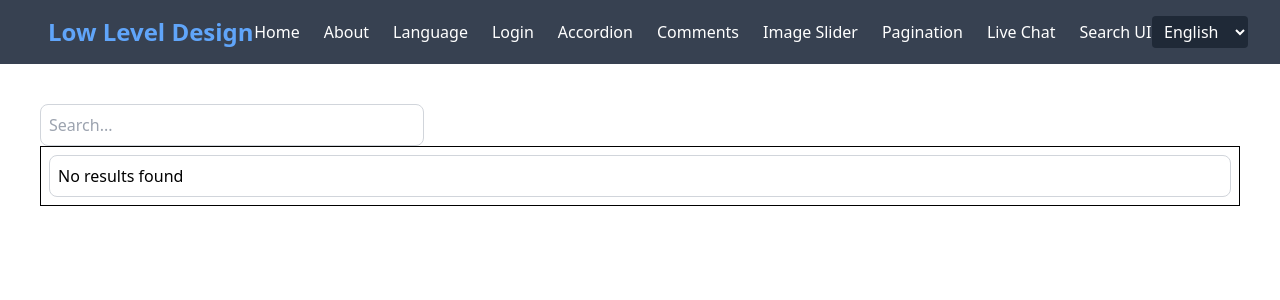
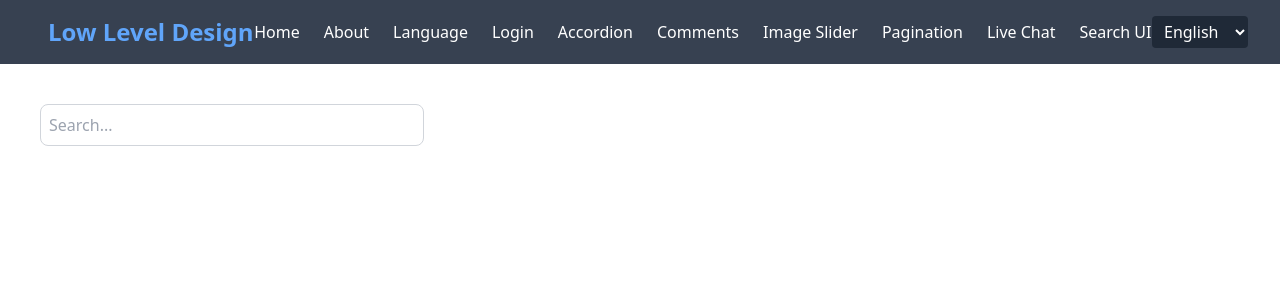
Before and after one commit to brij1728/low-level-design, a React (Vite) app: page /search-ui in a window 1280 px wide. Shown: the top 300 px of the page. Built offline with nearby package versions, Linux system fonts and the light colour scheme.

Commit message:
Refactor SearchUI component to include live search functionality and improve search results display

```diff
--- a/src/components/SearchUI/SearchUI.tsx
+++ b/src/components/SearchUI/SearchUI.tsx
@@ -3,66 +3,74 @@ import React, { ChangeEvent, useEffect, useState } from 'react';
 export const SearchUI = () => {
   const [searchText, setSearchText] = useState('');
   const [searchResults, setSearchResults] = useState<string[]>([]);
-  const [debouncedText, setDebouncedText] = useState(searchText);
   const [isResultsVisible, setIsResultsVisible] = useState(false);
 
+  // Fetch data when searchText changes with debounce
+  const fetchData = async () => {
+    if (searchText.trim()) {
+      try {
+        const response = await fetch(
+          `https://www.google.com/complete/search?client=firefox&q=${searchText}`
+        );
+        const data = await response.json();
+        console.log(data);
+        setSearchResults(data[1] || []); // Assuming search results are in data[1]
+      } catch (error) {
+        console.error('Error fetching search data:', error);
+      }
+    } else {
+      setSearchResults([]); // Clear results when the searchText is empty
+    }
+  };
 
-  // Debounce function to delay API calls when typing
+  // Debounce API call on searchText change
   useEffect(() => {
     const handler = setTimeout(() => {
-      setDebouncedText(searchText);
+      fetchData();
     }, 500);
+
     return () => {
-      clearTimeout(handler);
+      clearTimeout(handler); // Clear timeout on unmount or before the next call
     };
   }, [searchText]);
 
-  // Fetch data when the debounced search text changes
-  const fetchData = async () => {
-    if (debouncedText) {
-      try {
-        const response = await fetch(
-          `https://www.google.com/complete/search?client=firefox&q=${debouncedText}`
-        );
-        const data = await response.json();
-        console.log(data);
-        setSearchResults(data[1]);
-      } catch (error) {
-        console.error('Error fetching search data:', error);
-      }
-    }
-  };
-
-  useEffect(() => {
-    fetchData();
-  }, [debouncedText]);
-
+  // Handle input change
   const handleChange = (e: ChangeEvent<HTMLInputElement>) => {
     setSearchText(e.target.value);
+    setIsResultsVisible(true);
   };
 
   return (
-    <div className='m-10'>
+    <div className='m-10 relative'>
       <input
         type='text'
         placeholder='Search...'
         className='p-2 w-96 border border-gray-300 rounded-lg'
         value={searchText}
         onChange={handleChange}
-		onFocus={() => setIsResultsVisible(true)}
-		onBlur={() => setIsResultsVisible(false)}
+        onFocus={() => setIsResultsVisible(true)}
+        onBlur={() => setTimeout(() => setIsResultsVisible(false), 100)} // Delay to allow clicking results
       />
-      <ul className='flex flex-col border border-black'>
-        {searchResults.length > 1 && isResultsVisible  ? (
-          searchResults.map((result, index) => (
-            <li key={index} className='p-2 border border-gray-300 rounded-lg m-2'>
+
+      {isResultsVisible && searchResults.length > 0 && (
+        <ul className='absolute top-12 w-96 bg-white shadow-lg border border-gray-200'>
+          {searchResults.map((result, index) => (
+            <li
+              key={index}
+              className='p-2 hover:bg-gray-200 cursor-pointer rounded-lg'
+              onClick={() => setSearchText(result)}
+            >
               {result}
             </li>
-          ))
-        ) : (
-          <li className='p-2 border border-gray-300 rounded-lg m-2'>No results found</li>
-        )}
-      </ul>
+          ))}
+        </ul>
+      )}
+
+      {isResultsVisible && searchResults.length === 0 && searchText && (
+        <ul className='absolute top-12 w-96 bg-white shadow-lg border border-gray-200'>
+          <li className='p-2 text-gray-500'>No results found</li>
+        </ul>
+      )}
     </div>
   );
 };
```
